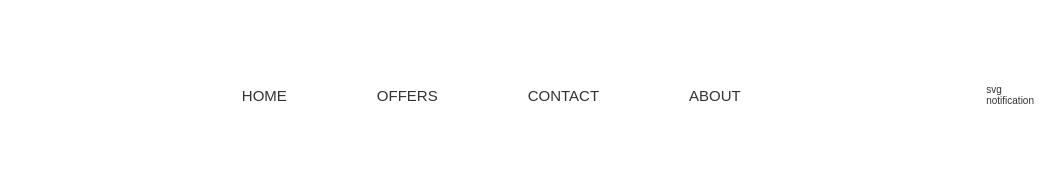
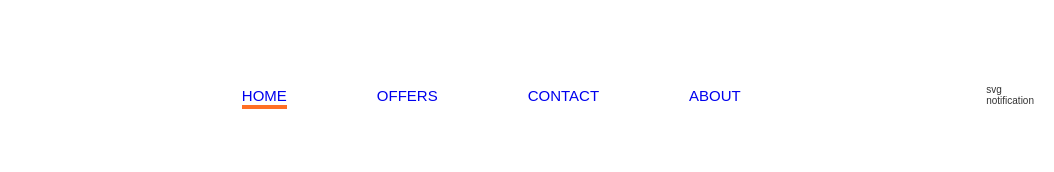
Before and after one commit to emperorluffy/kfcmtaani, a website: page index.html in a window 1280 px wide. Shown: the full height of the page, 226-1280 px from the left. Drawn offline with Linux system fonts and the light colour scheme.

Commit message:
Done with underline hovering

```diff
--- a/index.html
+++ b/index.html
@@ -26,10 +26,17 @@
           </div>
 
           <ul class="nav__link">
-            <div class="nav__link-item">Home</div>
+            <!--
+            ///This is not adviced for SEO.
+            <div class="nav__link-item nav__link-item--active">Home</div>
             <div class="nav__link-item">Offers</div>
             <div class="nav__link-item">Contact</div>
             <div class="nav__link-item">About</div>
+          -->
+            <a href="#" class="nav__link-item nav__link-item--active">Home</a>
+            <a href="#" class="nav__link-item">Offers</a>
+            <a href="#" class="nav__link-item">Contact</a>
+            <a href="#" class="nav__link-item">About</a>
           </ul>
 
           <div class="nav__icon-box">
--- a/sass/_layout.scss
+++ b/sass/_layout.scss
@@ -40,22 +40,31 @@
   }
   &__link-item {
     position: relative;
+    text-decoration: none;
   }
-  &__link-item::before {
+  // 1. Define the base state of the underline
+  &__link-item::after {
     content: "";
     position: absolute;
-    top: 0;
+    display: block;
+    width: 100%;
+    height: 3.5px;
+    bottom: -5px;
     left: 0;
-    height: 100%;
-    width: 3px;
-    background-color: #f6b400;
-    transform: scaleY(0);
-    transform-origin: top;
+    background-color: #ff6f24;
+    transform: scaleX(0); // Hidden by default
+    transition: transform 0.2s ease-out;
+    transform-origin: bottom-left;
+  }
 
-    transition: transform 1s;
+  // 2. Trigger the change when the LINK ITEM is hovered
+  &__link-item:hover::after,
+  &__link-item:focus::after {
+    transform: scaleX(1);
+    transform-origin: bottom-right; // Creates the 'slide out' effect
   }
-  &__link-item:hover::before {
-    transform: scaleY(1);
-    width: 100%;
+  &__link-item--active::after {
+    transform: scaleX(1); // Set it to full width
+    transform-origin: bottom-right; // Make sure it uses the same origin as hover
   }
 }
```
Also changed, not shown: css/style.css, 1 other file.
